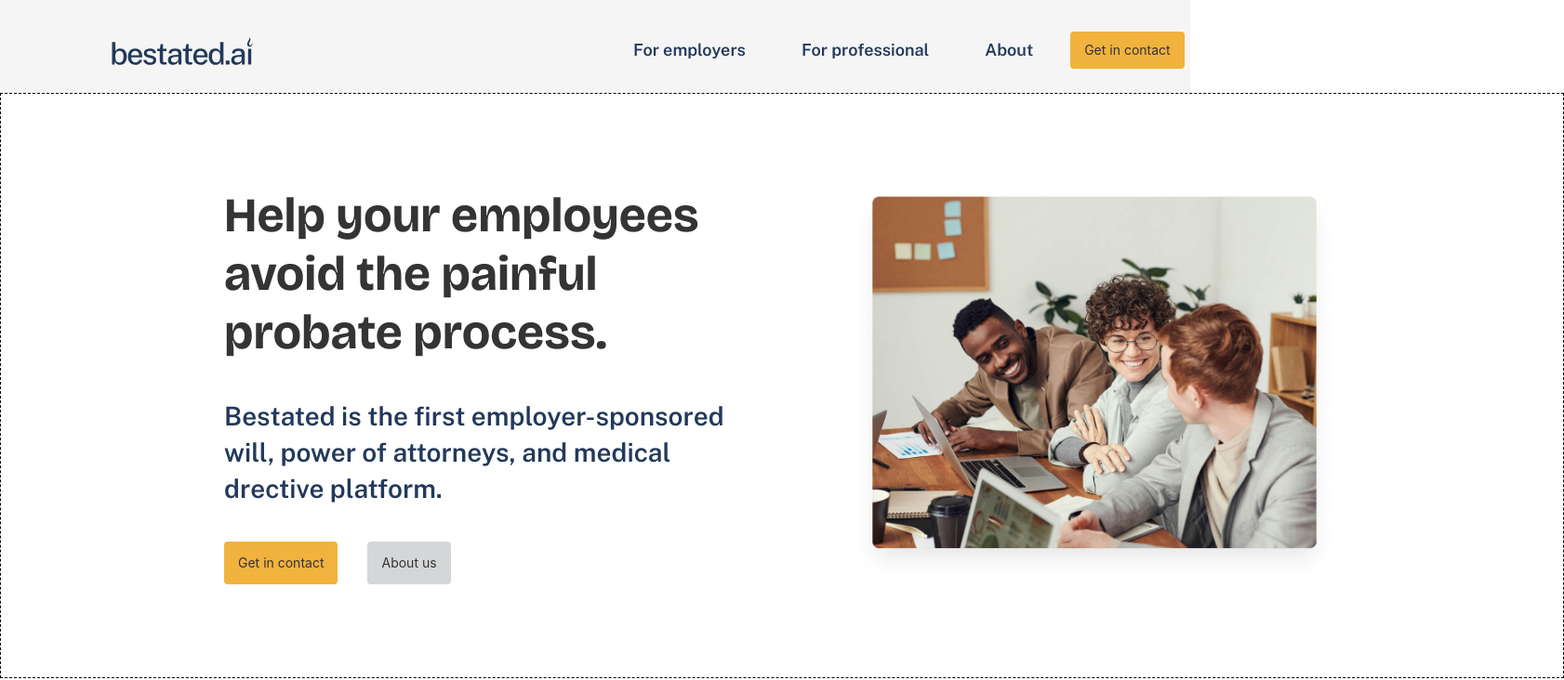
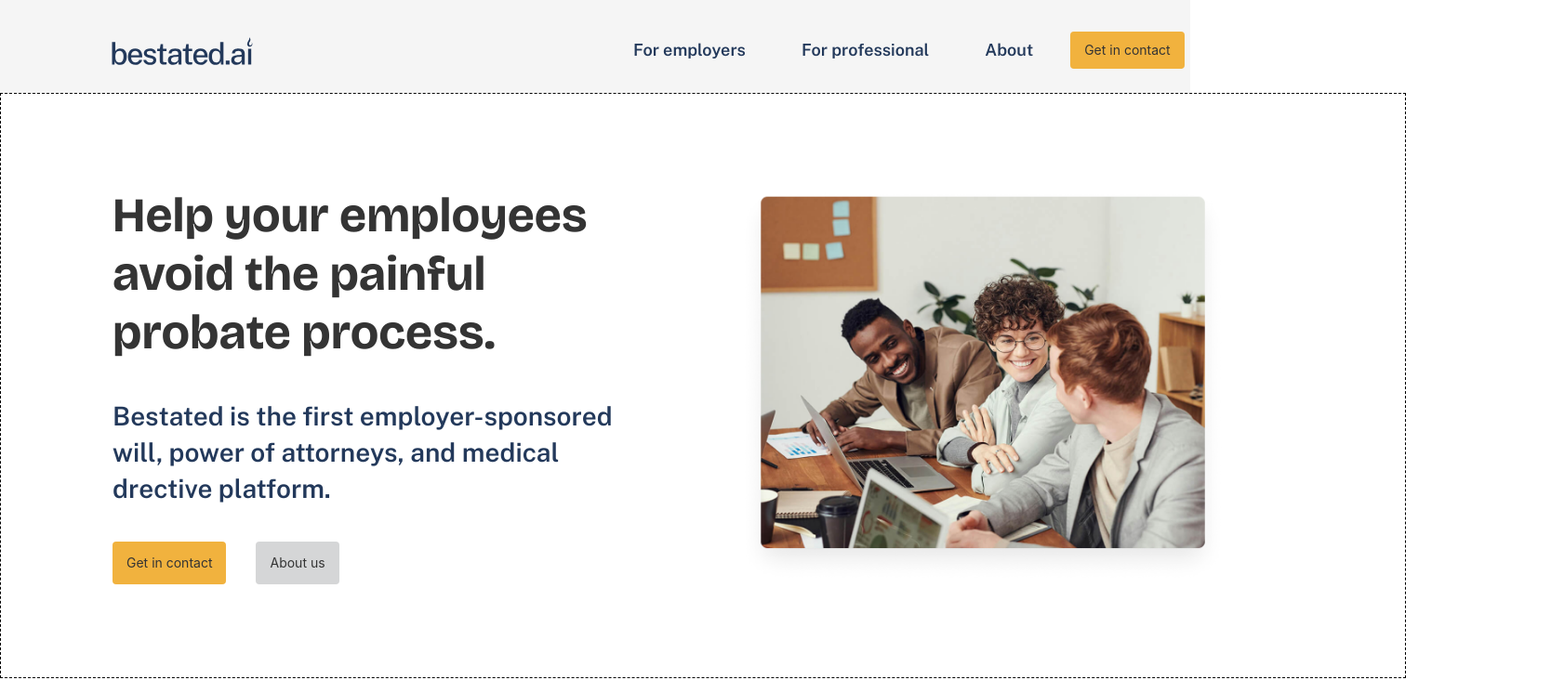
Before and after one commit to chenathy/besated-org, a React app: page / in a window 1280 px wide. Shown: the top 732 px of the page at 93% size, 1682 px wide, since content can reach past the window. Built offline with nearby package versions, Linux system fonts and the light colour scheme.

Commit message:
update padding

```diff
--- a/src/App.css
+++ b/src/App.css
@@ -122,7 +122,10 @@
     max-height: 628px;
     width: 100%;
     top: 100px;
-    padding: 100px 120px 100px 120px;
+    /* padding: 100px 120px 100px 120px; */
+    padding-top: 100px;
+    padding-right: 70px;
+    padding-bottom: 100px;
     gap: 96px;
     border-color: black;
     border-width: 1px;
```
Also changed, not shown: 1 other file (tests, documents, lock files or other folders).
